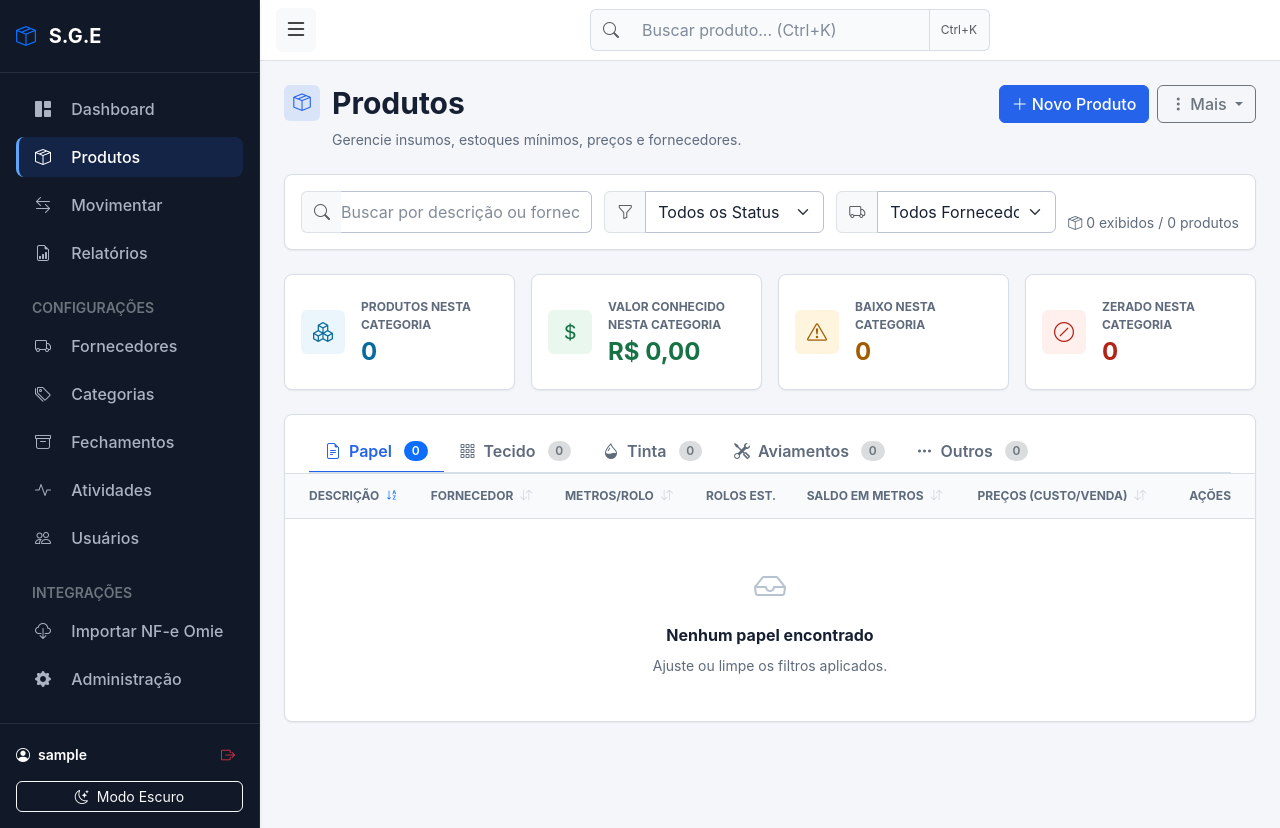
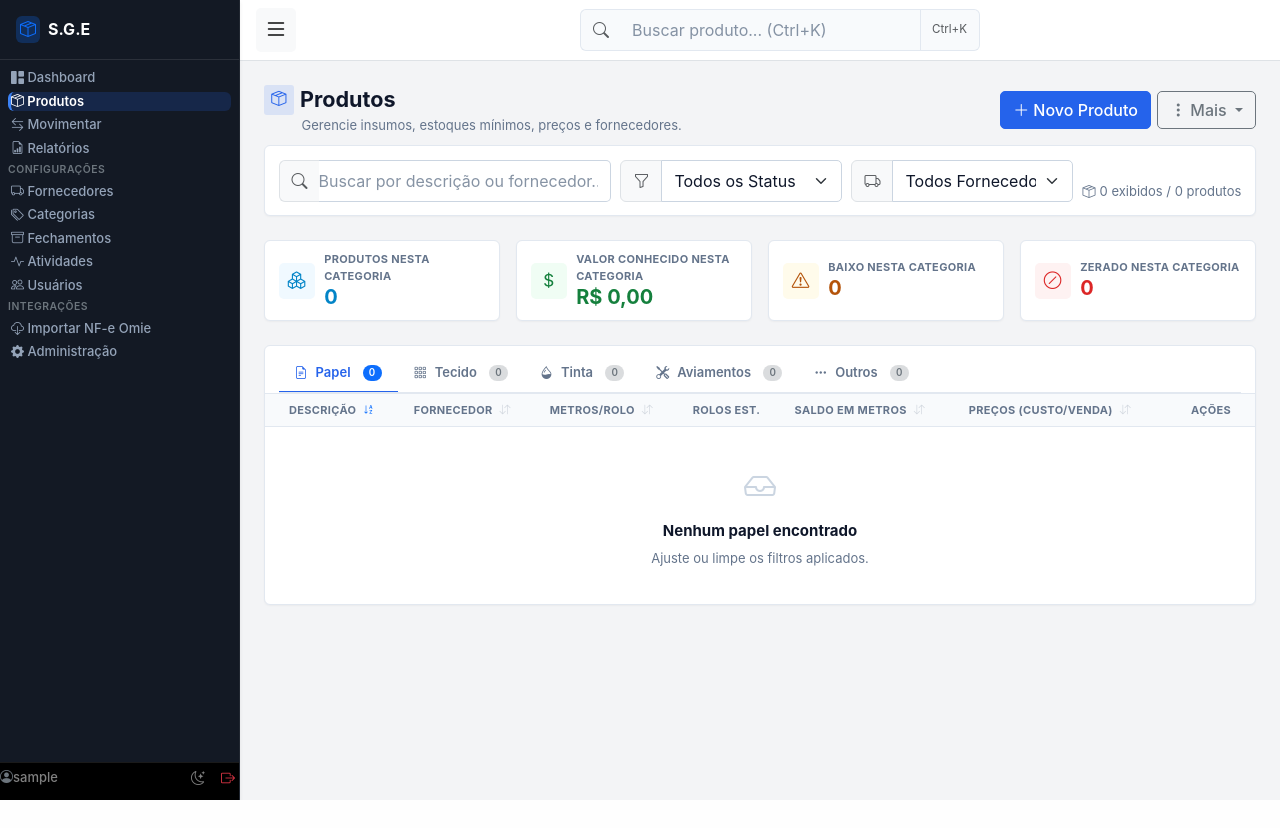
Before and after one commit to mrmateussiilva/sge, a Django app: page /produtos/ in a window 1280 px wide. After the commit the page ends 800 px from the top, so only its background shows below. Run offline with Django 5.2, Linux system fonts and the light colour scheme; the visitor is signed in with stand-in values (Sample User, id 1); data that the repository does not hold is empty; some libraries are stand-ins or nearby versions.

Commit message:
style(dashboard): aumentar densidade operacional e refinar componentes visuais do dashboard

```diff
--- a/estoque/static/estoque/css/components.css
+++ b/estoque/static/estoque/css/components.css
@@ -1,7 +1,8 @@
 .nav-link-custom {
     position: relative;
     border-left: 3px solid transparent;
-    color: #aab4c3;
+    color: #94a3b8;
+    font-size: var(--sge-font-sm);
     font-weight: 500;
     transition: background-color 0.15s ease, color 0.15s ease;
 }
@@ -26,14 +27,15 @@
 }
 
 .nav-link-custom:hover {
-    background: rgb(255 255 255 / 7%);
-    color: #fff;
+    background: rgb(255 255 255 / 6%);
+    color: #f8fafc;
 }
 
 .nav-link-custom.active {
-    border-left-color: #60a5fa;
-    background: rgb(37 99 235 / 16%);
-    color: #fff;
+    border-left-color: #3b82f6;
+    background: rgb(37 99 235 / 18%);
+    color: #ffffff;
+    font-weight: 600;
 }
 
 .card,
@@ -46,23 +48,24 @@
 
 .card-header,
 .content-panel__header {
-    padding: var(--sge-space-4) var(--sge-space-5);
+    padding: var(--sge-space-3) var(--sge-space-4);
     border-bottom: 1px solid var(--sge-border);
     background: transparent;
+    font-size: var(--sge-font-sm);
     font-weight: 600;
 }
 
 .content-panel__body {
-    padding: var(--sge-space-5);
+    padding: var(--sge-space-4);
 }
 
 .metric-card {
     display: flex;
-    min-height: 116px;
+    min-height: 76px;
     height: 100%;
     align-items: center;
-    gap: var(--sge-space-4);
-    padding: var(--sge-space-4);
+    gap: var(--sge-space-3);
+    padding: 0.6rem 0.85rem;
     border: 1px solid var(--sge-border);
     border-radius: var(--sge-radius-lg);
     background: var(--sge-surface);
@@ -82,14 +85,14 @@
 
 .metric-card__icon {
     display: grid;
-    flex: 0 0 2.75rem;
-    width: 2.75rem;
-    height: 2.75rem;
+    flex: 0 0 2.25rem;
+    width: 2.25rem;
+    height: 2.25rem;
     place-items: center;
     border-radius: var(--sge-radius-md);
     background: var(--sge-surface-subtle);
     color: var(--sge-primary);
-    font-size: 1.25rem;
+    font-size: 1.1rem;
 }
 
 .metric-card__body {
@@ -98,26 +101,27 @@
 
 .metric-card__label {
     display: block;
-    margin-bottom: var(--sge-space-1);
+    margin-bottom: 0.1rem;
     color: var(--sge-text-muted);
-    font-size: var(--sge-font-xs);
+    font-size: 0.6875rem;
     font-weight: 700;
+    letter-spacing: 0.03em;
     text-transform: uppercase;
 }
 
 .metric-card__value {
     margin: 0;
     color: var(--sge-text);
-    font-size: var(--sge-font-xl);
+    font-size: 1.25rem;
     font-weight: 700;
-    line-height: 1.2;
+    line-height: 1.15;
 }
 
 .metric-card__helper {
     display: block;
-    margin-top: var(--sge-space-1);
+    margin-top: 0.1rem;
     color: var(--sge-text-muted);
-    font-size: var(--sge-font-xs);
+    font-size: 0.6875rem;
 }
 
 .metric-card--success .metric-card__icon,
@@ -155,6 +159,7 @@
 .metric-card--info .metric-card__icon {
     background: var(--sge-info-soft);
 }
+
 
 .filter-bar {
     display: grid;
--- a/estoque/static/estoque/css/layout.css
+++ b/estoque/static/estoque/css/layout.css
@@ -21,16 +21,16 @@
 
 #sidebar-wrapper {
     z-index: 1045;
-    width: 260px;
-    min-width: 260px;
+    width: 240px;
+    min-width: 240px;
     min-height: 100dvh;
-    background: #111827;
-    border-right: 1px solid rgb(255 255 255 / 8%);
+    background: #131924;
+    border-right: 1px solid rgb(255 255 255 / 6%);
     transition: margin-left 0.2s ease;
 }
 
 [data-bs-theme="dark"] #sidebar-wrapper {
-    background: #090e16;
+    background: #0b0f17;
 }
 
 #page-content-wrapper {
@@ -66,15 +66,15 @@
 
 .page-content {
     display: grid;
-    gap: var(--sge-space-5);
+    gap: var(--sge-space-4);
 }
 
 .page-header {
     display: flex;
-    align-items: flex-start;
+    align-items: center;
     justify-content: space-between;
-    gap: var(--sge-space-5);
-    margin-bottom: var(--sge-space-5);
+    gap: var(--sge-space-3);
+    margin-bottom: var(--sge-space-3);
 }
 
 .page-header__content {
@@ -84,32 +84,32 @@
 .page-header__title {
     display: flex;
     align-items: center;
-    gap: var(--sge-space-3);
+    gap: var(--sge-space-2);
 }
 
 .page-header__icon {
     display: grid;
-    flex: 0 0 2.25rem;
-    width: 2.25rem;
-    height: 2.25rem;
+    flex: 0 0 1.85rem;
+    width: 1.85rem;
+    height: 1.85rem;
     place-items: center;
-    border-radius: var(--sge-radius-md);
+    border-radius: var(--sge-radius-sm);
     background: color-mix(in srgb, var(--sge-primary) 12%, transparent);
     color: var(--sge-primary);
-    font-size: 1.1rem;
+    font-size: 0.95rem;
 }
 
 .page-header__title h1 {
     margin: 0;
     color: var(--sge-text);
-    font-size: var(--sge-font-2xl);
+    font-size: var(--sge-font-xl);
     font-weight: 700;
     line-height: 1.2;
 }
 
 .page-header__description {
     max-width: 720px;
-    margin: var(--sge-space-2) 0 0 3rem;
+    margin: 0.1rem 0 0 2.35rem;
     color: var(--sge-text-muted);
     font-size: var(--sge-font-sm);
 }
@@ -119,6 +119,7 @@
     display: flex;
     flex: 0 0 auto;
     flex-wrap: wrap;
+    align-items: center;
     justify-content: flex-end;
     gap: var(--sge-space-2);
 }
@@ -197,8 +198,9 @@
 }
 
 .chart-frame {
-    height: 220px;
+    height: 180px;
 }
+
 
 .min-width-0,
 .min-w-0 {
--- a/estoque/static/estoque/css/tables.css
+++ b/estoque/static/estoque/css/tables.css
@@ -9,12 +9,13 @@
 
 .data-table th,
 .data-table__header {
-    padding: 0.8rem 0.75rem;
+    padding: 0.5rem 0.65rem;
     border-bottom: 1px solid var(--sge-border);
     background: var(--sge-surface-subtle);
     color: var(--sge-text-muted);
-    font-size: var(--sge-font-xs);
+    font-size: 0.6875rem;
     font-weight: 700;
+    letter-spacing: 0.03em;
     text-transform: uppercase;
     vertical-align: middle;
 }
@@ -26,12 +27,13 @@
 
 .data-table td,
 .data-table__cell {
-    padding: 0.8rem 0.75rem;
+    padding: 0.45rem 0.65rem;
     border-bottom: 1px solid var(--sge-border);
     color: var(--sge-text);
     font-size: var(--sge-font-sm);
     vertical-align: middle;
 }
+
 
 .data-table tbody tr:last-child td {
     border-bottom: 0;
--- a/estoque/static/estoque/css/tokens.css
+++ b/estoque/static/estoque/css/tokens.css
@@ -1,69 +1,69 @@
 :root {
     --sge-primary: #2563eb;
     --sge-primary-hover: #1d4ed8;
-    --sge-bg: #f4f6f9;
+    --sge-bg: #f3f4f6;
     --sge-surface: #ffffff;
     --sge-surface-subtle: #f8fafc;
     --sge-surface-raised: #ffffff;
-    --sge-border: #d8dee8;
-    --sge-border-strong: #b8c2d1;
-    --sge-text: #172033;
-    --sge-text-muted: #5f6b7c;
-    --sge-success: #177245;
-    --sge-success-soft: #e9f7ef;
-    --sge-warning: #a15c00;
-    --sge-warning-soft: #fff5df;
-    --sge-danger: #b42318;
-    --sge-danger-soft: #fff0ee;
-    --sge-info: #096b9c;
-    --sge-info-soft: #eaf6fb;
+    --sge-border: #e2e8f0;
+    --sge-border-strong: #cbd5e1;
+    --sge-text: #0f172a;
+    --sge-text-muted: #64748b;
+    --sge-success: #15803d;
+    --sge-success-soft: #f0fdf4;
+    --sge-warning: #b45309;
+    --sge-warning-soft: #fffbeb;
+    --sge-danger: #dc2626;
+    --sge-danger-soft: #fef2f2;
+    --sge-info: #0284c7;
+    --sge-info-soft: #f0f9ff;
 
-    --sge-shadow-sm: 0 1px 2px rgb(16 24 40 / 6%);
-    --sge-shadow-md: 0 4px 12px rgb(16 24 40 / 8%);
+    --sge-shadow-sm: 0 1px 2px rgb(0 0 0 / 4%);
+    --sge-shadow-md: 0 3px 8px rgb(0 0 0 / 6%);
 
-    --sge-radius-sm: 4px;
-    --sge-radius-md: 6px;
-    --sge-radius-lg: 8px;
+    --sge-radius-sm: 3px;
+    --sge-radius-md: 5px;
+    --sge-radius-lg: 6px;
 
-    --sge-space-1: 0.25rem;
-    --sge-space-2: 0.5rem;
-    --sge-space-3: 0.75rem;
-    --sge-space-4: 1rem;
-    --sge-space-5: 1.5rem;
-    --sge-space-6: 2rem;
+    --sge-space-1: 0.2rem;
+    --sge-space-2: 0.4rem;
+    --sge-space-3: 0.6rem;
+    --sge-space-4: 0.85rem;
+    --sge-space-5: 1.25rem;
+    --sge-space-6: 1.75rem;
 
-    --sge-font-xs: 0.75rem;
-    --sge-font-sm: 0.875rem;
-    --sge-font-md: 1rem;
-    --sge-font-lg: 1.125rem;
-    --sge-font-xl: 1.5rem;
-    --sge-font-2xl: 1.875rem;
+    --sge-font-xs: 0.725rem;
+    --sge-font-sm: 0.8125rem;
+    --sge-font-md: 0.9375rem;
+    --sge-font-lg: 1.05rem;
+    --sge-font-xl: 1.35rem;
+    --sge-font-2xl: 1.65rem;
 
     --sge-page-max: 1240px;
     --sge-page-wide: 1560px;
-    --sge-focus-ring: 0 0 0 3px rgb(37 99 235 / 22%);
+    --sge-focus-ring: 0 0 0 2px rgb(37 99 235 / 20%);
 }
 
 [data-bs-theme="dark"] {
-    --sge-primary: #60a5fa;
-    --sge-primary-hover: #93c5fd;
-    --sge-bg: #0d121c;
-    --sge-surface: #151c28;
-    --sge-surface-subtle: #111823;
-    --sge-surface-raised: #1a2331;
-    --sge-border: #303b4b;
-    --sge-border-strong: #465367;
-    --sge-text: #edf2f7;
-    --sge-text-muted: #aab4c3;
-    --sge-success: #64d99b;
-    --sge-success-soft: #153426;
-    --sge-warning: #f6c35b;
-    --sge-warning-soft: #3a2c12;
-    --sge-danger: #ff8d85;
-    --sge-danger-soft: #3c1e20;
-    --sge-info: #6cc8ed;
-    --sge-info-soft: #122f3d;
-    --sge-shadow-sm: 0 1px 2px rgb(0 0 0 / 28%);
-    --sge-shadow-md: 0 6px 16px rgb(0 0 0 / 24%);
-    --sge-focus-ring: 0 0 0 3px rgb(96 165 250 / 28%);
+    --sge-primary: #3b82f6;
+    --sge-primary-hover: #60a5fa;
+    --sge-bg: #0b0f17;
+    --sge-surface: #111827;
+    --sge-surface-subtle: #0d131f;
+    --sge-surface-raised: #1f2937;
+    --sge-border: #1f2937;
+    --sge-border-strong: #374151;
+    --sge-text: #f1f5f9;
+    --sge-text-muted: #94a3b8;
+    --sge-success: #4ade80;
+    --sge-success-soft: #052e16;
+    --sge-warning: #fbbf24;
+    --sge-warning-soft: #451a03;
+    --sge-danger: #f87171;
+    --sge-danger-soft: #450a0a;
+    --sge-info: #38bdf8;
+    --sge-info-soft: #082f49;
+    --sge-shadow-sm: 0 1px 2px rgb(0 0 0 / 30%);
+    --sge-shadow-md: 0 4px 12px rgb(0 0 0 / 25%);
+    --sge-focus-ring: 0 0 0 2px rgb(59 130 246 / 25%);
 }
--- a/estoque/templates/estoque/base.html
+++ b/estoque/templates/estoque/base.html
@@ -23,80 +23,78 @@
         <div id="sidebar-backdrop"></div>
 
         <div class="d-flex flex-column shadow-sm" id="sidebar-wrapper">
-            <div class="border-bottom border-secondary border-opacity-25 py-4 px-3 d-flex align-items-center justify-content-between">
-                <h5 class="fw-bold text-white mb-0">
-                    <i class="bi bi-box-seam me-2 text-primary"></i> S.G.E
-                </h5>
+            <div class="border-bottom border-white border-opacity-10 py-3 px-3 d-flex align-items-center justify-content-between">
+                <h6 class="fw-bold text-white mb-0 d-flex align-items-center gap-2">
+                    <span class="p-1 rounded bg-primary bg-opacity-25 text-primary"><i class="bi bi-box-seam"></i></span> S.G.E
+                </h6>
                 <button class="btn btn-sm btn-outline-secondary border-0 d-lg-none text-white p-1" id="close-mobile-menu">
                     <i class="bi bi-x-lg fs-5"></i>
                 </button>
             </div>
-            <div class="list-group list-group-flush flex-grow-1 p-3 overflow-y-auto">
-                <a href="/" class="nav-link nav-link-custom rounded-3 py-2 px-3 mb-2 {% if request.path == '/' %}active{% endif %}">
-                    <i class="bi bi-grid-1x2-fill me-3"></i> Dashboard
+            <div class="list-group list-group-flush flex-grow-1 p-2 overflow-y-auto">
+                <a href="/" class="nav-link nav-link-custom rounded-2 py-1.5 px-2.5 mb-1 {% if request.path == '/' %}active{% endif %}">
+                    <i class="bi bi-grid-1x2-fill me-2.5"></i> Dashboard
                 </a>
-                <a href="/produtos/" class="nav-link nav-link-custom rounded-3 py-2 px-3 mb-2 {% if '/produtos/' in request.path %}active{% endif %}">
-                    <i class="bi bi-box-seam me-3"></i> Produtos
+                <a href="/produtos/" class="nav-link nav-link-custom rounded-2 py-1.5 px-2.5 mb-1 d-flex align-items-center justify-content-between {% if '/produtos/' in request.path %}active{% endif %}">
+                    <span><i class="bi bi-box-seam me-2.5"></i> Produtos</span>
+                    {% if user.is_authenticated and estoque_baixo_count > 0 %}
+                    <span class="badge bg-warning bg-opacity-20 text-warning border border-warning border-opacity-25 px-1.5 py-0.5" style="font-size: 0.65rem;" title="{{ estoque_baixo_count }} produto(s) com estoque baixo">
+                        <i class="bi bi-exclamation-triangle-fill me-1"></i>{{ estoque_baixo_count }}
+                    </span>
+                    {% endif %}
                 </a>
-                <a href="/movimentacao/" class="nav-link nav-link-custom rounded-3 py-2 px-3 mb-2 {% if '/movimentacao/' in request.path %}active{% endif %}">
-                    <i class="bi bi-arrow-left-right me-3"></i> Movimentar
+                <a href="/movimentacao/" class="nav-link nav-link-custom rounded-2 py-1.5 px-2.5 mb-1 {% if '/movimentacao/' in request.path %}active{% endif %}">
+                    <i class="bi bi-arrow-left-right me-2.5"></i> Movimentar
                 </a>
-                <a href="/relatorio/" class="nav-link nav-link-custom rounded-3 py-2 px-3 mb-2 {% if '/relatorio/' in request.path %}active{% endif %}">
-                    <i class="bi bi-file-earmark-bar-graph me-3"></i> Relatórios
+                <a href="/relatorio/" class="nav-link nav-link-custom rounded-2 py-1.5 px-2.5 mb-1 {% if '/relatorio/' in request.path %}active{% endif %}">
+                    <i class="bi bi-file-earmark-bar-graph me-2.5"></i> Relatórios
                 </a>
-                <div class="mt-3 mb-2 px-3 small text-uppercase text-secondary fw-semibold">Configurações</div>
-                <a href="/fornecedores/" class="nav-link nav-link-custom rounded-3 py-2 px-3 mb-2 {% if '/fornecedores/' in request.path %}active{% endif %}">
-                    <i class="bi bi-truck me-3"></i> Fornecedores
+                <div class="mt-2.5 mb-1 px-2.5 extra-small text-uppercase text-secondary fw-semibold" style="font-size: 0.65rem; letter-spacing: 0.05em;">Configurações</div>
+                <a href="/fornecedores/" class="nav-link nav-link-custom rounded-2 py-1.5 px-2.5 mb-1 {% if '/fornecedores/' in request.path %}active{% endif %}">
+                    <i class="bi bi-truck me-2.5"></i> Fornecedores
                 </a>
-                <a href="/categorias/" class="nav-link nav-link-custom rounded-3 py-2 px-3 mb-2 {% if '/categorias/' in request.path %}active{% endif %}">
-                    <i class="bi bi-tags me-3"></i> Categorias
+                <a href="/categorias/" class="nav-link nav-link-custom rounded-2 py-1.5 px-2.5 mb-1 {% if '/categorias/' in request.path %}active{% endif %}">
+                    <i class="bi bi-tags me-2.5"></i> Categorias
                 </a>
-                <a href="/fechamentos/" class="nav-link nav-link-custom rounded-3 py-2 px-3 mb-2 {% if '/fechamentos/' in request.path %}active{% endif %}">
-                    <i class="bi bi-archive me-3"></i> Fechamentos
+                <a href="/fechamentos/" class="nav-link nav-link-custom rounded-2 py-1.5 px-2.5 mb-1 {% if '/fechamentos/' in request.path %}active{% endif %}">
+                    <i class="bi bi-archive me-2.5"></i> Fechamentos
                 </a>
-                <a href="/log/" class="nav-link nav-link-custom rounded-3 py-2 px-3 mb-2 {% if '/log/' in request.path %}active{% endif %}">
-                    <i class="bi bi-activity me-3"></i> Atividades
+                <a href="/log/" class="nav-link nav-link-custom rounded-2 py-1.5 px-2.5 mb-1 {% if '/log/' in request.path %}active{% endif %}">
+                    <i class="bi bi-activity me-2.5"></i> Atividades
                 </a>
-                <a href="/usuarios/" class="nav-link nav-link-custom rounded-3 py-2 px-3 mb-2 {% if '/usuarios/' in request.path %}active{% endif %}">
-                    <i class="bi bi-people me-3"></i> Usuários
+                <a href="/usuarios/" class="nav-link nav-link-custom rounded-2 py-1.5 px-2.5 mb-1 {% if '/usuarios/' in request.path %}active{% endif %}">
+                    <i class="bi bi-people me-2.5"></i> Usuários
                 </a>
-                <div class="mt-3 mb-2 px-3 small text-uppercase text-secondary fw-semibold">Integrações</div>
-                <a href="/omie/notas/" class="nav-link nav-link-custom rounded-3 py-2 px-3 mb-2 {% if '/omie/' in request.path %}active{% endif %}">
-                    <i class="bi bi-cloud-download me-3"></i> Importar NF-e Omie
+                <div class="mt-2.5 mb-1 px-2.5 extra-small text-uppercase text-secondary fw-semibold" style="font-size: 0.65rem; letter-spacing: 0.05em;">Integrações</div>
+                <a href="/omie/notas/" class="nav-link nav-link-custom rounded-2 py-1.5 px-2.5 mb-1 {% if '/omie/' in request.path %}active{% endif %}">
+                    <i class="bi bi-cloud-download me-2.5"></i> Importar NF-e Omie
                 </a>
-                <a href="/admin/" class="nav-link nav-link-custom rounded-3 py-2 px-3 mb-2" target="_blank" hx-boost="false">
-                    <i class="bi bi-gear-fill me-3"></i> Administração
+                <a href="/admin/" class="nav-link nav-link-custom rounded-2 py-1.5 px-2.5 mb-1" target="_blank" hx-boost="false">
+                    <i class="bi bi-gear-fill me-2.5"></i> Administração
                 </a>
             </div>
-            {% if user.is_authenticated and estoque_baixo_count > 0 %}
-            <div class="mx-3 mb-3">
-                <a href="{% url 'lista_produtos' %}?filtro=baixo" class="d-flex align-items-center gap-2 text-decoration-none p-2 rounded-3 bg-danger bg-opacity-10 border border-danger border-opacity-25">
-                    <i class="bi bi-exclamation-triangle-fill text-danger"></i>
-                    <span class="small text-danger fw-medium">
-                        <strong>{{ estoque_baixo_count }}</strong> produto(s) com estoque baixo
+            <div class="p-2.5 border-top border-white border-opacity-10 bg-black bg-opacity-20">
+                <div class="d-flex align-items-center justify-content-between mb-2">
+                    <span class="sidebar-username text-white-50 small fw-medium text-truncate me-2">
+                        <i class="bi bi-person-circle me-1.5 text-secondary"></i>{% if user.is_authenticated %}{{ user.username }}{% else %}Visitante{% endif %}
                     </span>
-                </a>
-            </div>
-            {% endif %}
-            <div class="p-3 border-top border-secondary border-opacity-25">
-                <div class="d-flex align-items-center justify-content-between mb-2">
-                    <span class="sidebar-username text-white fw-semibold text-truncate">
-                        <i class="bi bi-person-circle me-2"></i>{% if user.is_authenticated %}{{ user.username }}{% else %}Visitante{% endif %}
-                    </span>
-                    {% if user.is_authenticated %}
-                    <form action="{% url 'logout' %}" method="post" class="m-0 p-0" hx-boost="false">
-                        {% csrf_token %}
-                        <button type="submit" class="btn btn-sm btn-outline-danger border-0 rounded-circle" title="Sair" aria-label="Sair do sistema">
-                            <i class="bi bi-box-arrow-right"></i>
+                    <div class="d-flex align-items-center gap-1">
+                        <button id="darkModeToggle" class="btn btn-sm btn-outline-secondary border-0 text-white-50 p-1" type="button" title="Alternar tema" aria-label="Alternar tema">
+                            <i class="bi bi-moon-stars"></i>
                         </button>
-                    </form>
-                    {% endif %}
+                        {% if user.is_authenticated %}
+                        <form action="{% url 'logout' %}" method="post" class="m-0 p-0" hx-boost="false">
+                            {% csrf_token %}
+                            <button type="submit" class="btn btn-sm btn-outline-secondary border-0 text-white-50 p-1" title="Sair" aria-label="Sair do sistema">
+                                <i class="bi bi-box-arrow-right text-danger"></i>
+                            </button>
+                        </form>
+                        {% endif %}
+                    </div>
                 </div>
-                <button id="darkModeToggle" class="btn btn-sm btn-outline-light w-100 mt-1" type="button">
-                    <i class="bi bi-moon-stars me-1"></i> <span id="darkModeLabel">Modo Escuro</span>
-                </button>
             </div>
         </div>
+
 
         <div id="page-content-wrapper">
             <nav class="navbar app-navbar border-bottom px-3 py-2 position-relative">
```
Also changed, not shown: estoque/templates/estoque/dashboard.html (+88 -56 lines).
